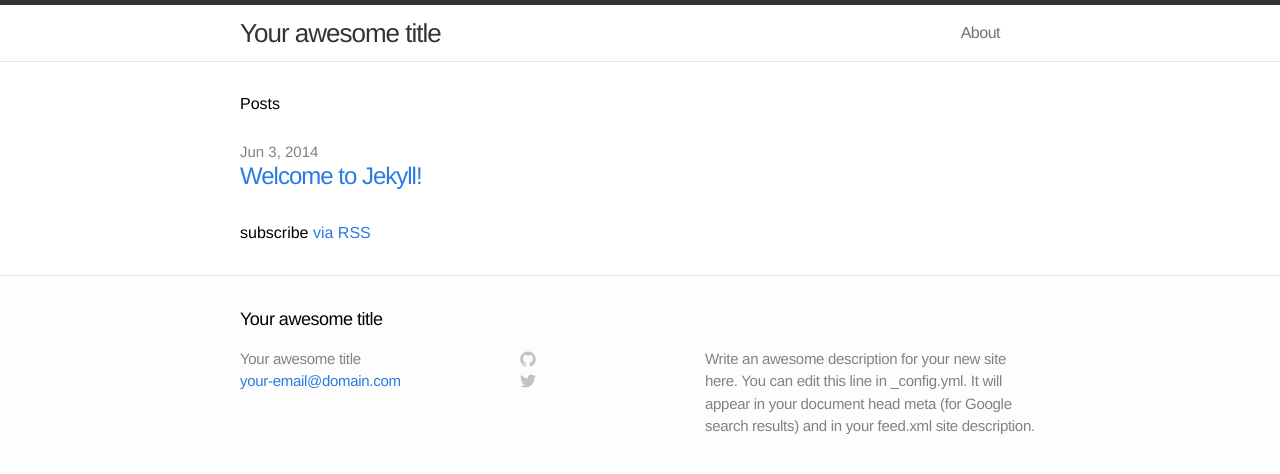
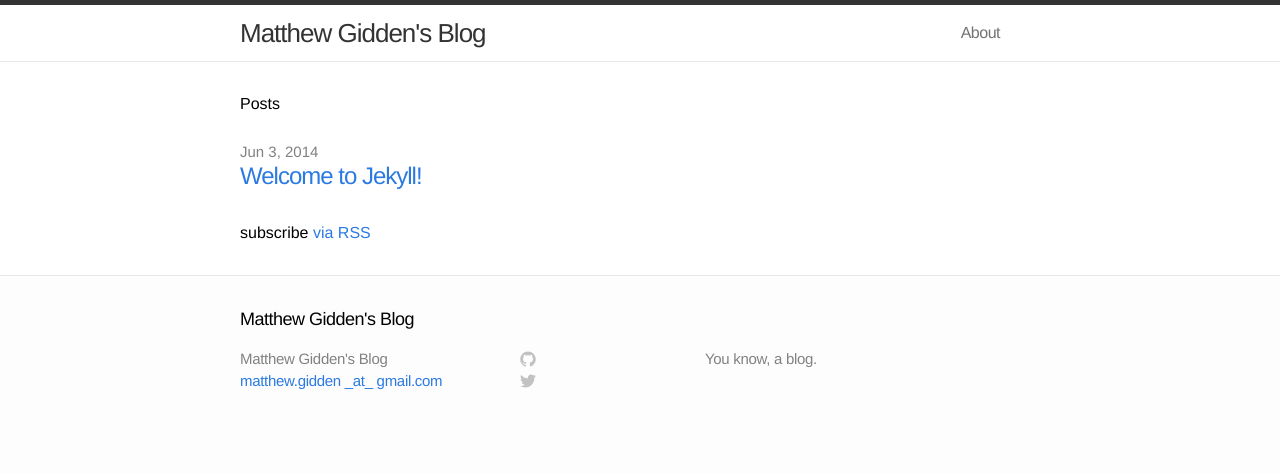
Before and after one commit to gidden/blog, a Jekyll site: the page built from index.html, in a window 1280 px wide. Shown: the top 474 px of the page. Built offline with Jekyll 4.4.1, drawn with Linux system fonts in a browser that asks for light colours.

Commit message:
added a config.yml that will work with my website

```diff
--- a/_config.yml
+++ b/_config.yml
@@ -1,9 +1,9 @@
 # Site settings
-title: Your awesome title
-email: your-email@domain.com
-description: "Write an awesome description for your new site here. You can edit this line in _config.yml. It will appear in your document head meta (for Google search results) and in your feed.xml site description."
-baseurl: ""
-url: "http://yourdomain.com"
+title: Matthew Gidden's Blog
+email: matthew.gidden _at_ gmail.com
+description: "You know, a blog."
+baseurl: "/blog"
+url: "http://mattgidden.com"
 
 # Build settings
 markdown: kramdown
```
